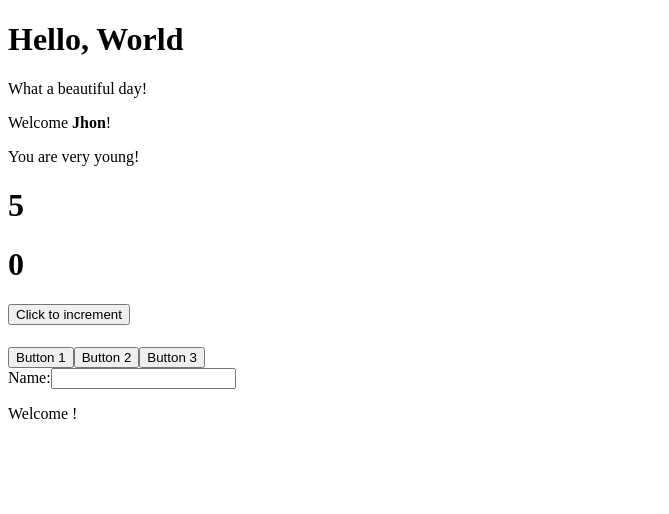
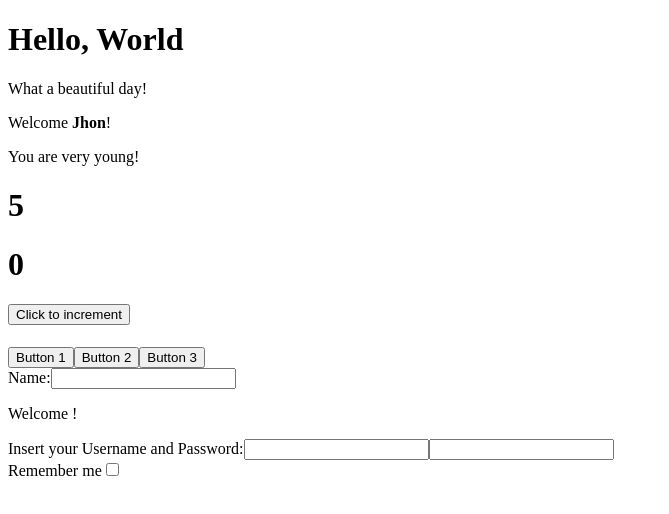
Before and after one commit to camilla-devasini/react-exercises, a React (Create React App) app: page / in a window 1280 px wide. Shown: the top 514 px of the page, without its empty margins (0-669 px from the left). Built offline with nearby package versions, Linux system fonts and the light colour scheme.

Commit message:
add ex. forms-02

```diff
--- a/src/App.js
+++ b/src/App.js
@@ -5,6 +5,7 @@ import Counter from './components/Counter.js';
 import ClickCounter from './components/ClickCounter.js';
 import ClickTracker from './components/ClickTracker.js';
 import InteractiveWelcome from './components/form/InteractiveWelcome.js';
+import Login from './components/form/Login.js';
 
 class App extends React.Component {
     render() {
@@ -17,6 +18,7 @@ class App extends React.Component {
                 <ClickCounter />
                 <ClickTracker />
                 <InteractiveWelcome />
+                <Login />
 
             </div>
         )
--- /dev/null
+++ b/src/components/form/Login.js
@@ -0,0 +1,36 @@
+import React, { useState } from 'react';
+const Login = props => {
+
+    const [enteredName, setEnteredName] = useState('');
+    const [enteredPassword,setEnteredPassword] = useState('');
+    const [checked, setChecked] = useState('');
+
+
+    const nameHandler = event => {
+        setEnteredName(event.target.value);
+
+    }
+    const passwordHandler = event => {
+        setEnteredPassword(event.target.value);
+
+    }
+    const checkHandler = event => {
+        setChecked(event.target.checked);
+    }
+
+
+
+    return (
+        <form>
+            <label>Insert your Username and Password:</label>
+            <input type="text" value={enteredName} onChange={nameHandler}></input>
+            <input type="password" value={enteredPassword} onChange={passwordHandler}></input>
+            <div>
+                <label>Remember me</label>
+                <input type="checkbox" value={checked} onChange={checkHandler}></input>
+            </div>
+        </form>
+    )
+}
+
+export default Login;
```
